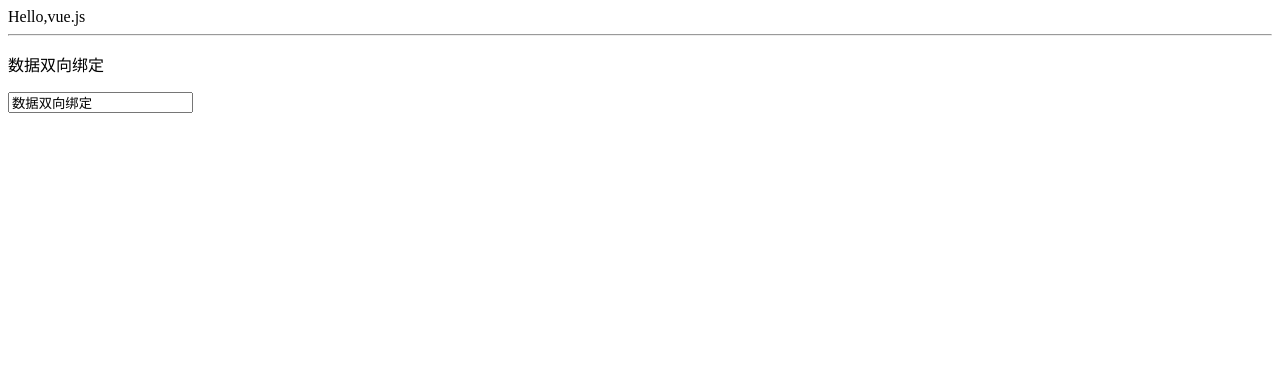
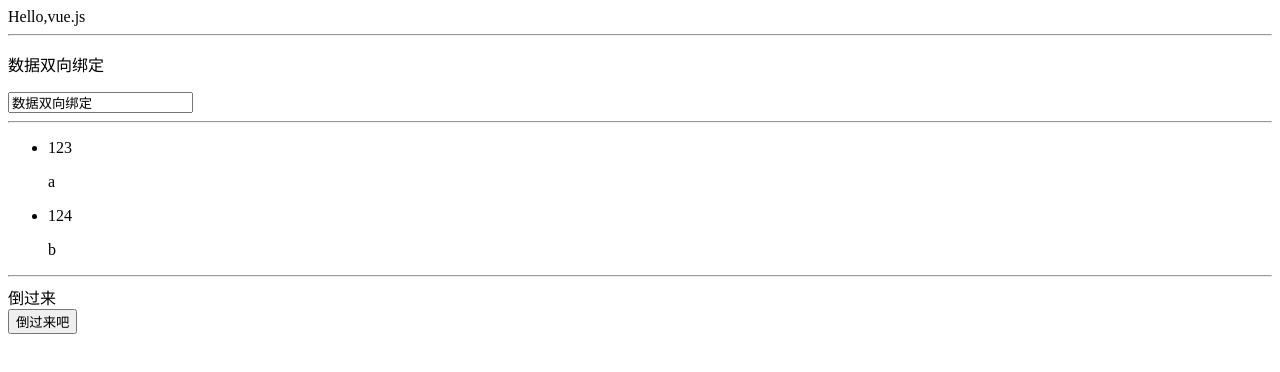
Before and after one commit to marsqinht/vue, a plain HTML site: page src/index.html in a window 1280 px wide. Drawn offline with Linux system fonts and the light colour scheme.

Commit message:
Vue 基本概念

```diff
--- a/src/index.html
+++ b/src/index.html
@@ -10,6 +10,20 @@
 	<div id="db">
 		<p>{{msg}}</p>
 		<input type="text" v-model='msg'>
+	</div>
+	<hr>
+	<div id="todo">
+		<ul>
+			<li v-for="i in data">
+				{{i.id}}
+				<p>{{i.name}}</p>
+			</li>
+		</ul>
+	</div>
+	<hr>
+	<div class="abc">
+		<div>{{msg}}</div>
+		<button v-on:click="test">倒过来吧</button>
 	</div>
 	<script type="text/javascript" src="../js/vue.js"></script>
 	<script type="text/javascript">
@@ -25,6 +39,31 @@
 				msg:'数据双向绑定'
 			}
 		})
+
+		new Vue({
+			el:"#todo",
+			data: {
+			    total:3,
+			    data:[
+			    	{id:123,name:"a"},
+			    	{id:124,name:"b"}
+			    ],
+			    susess:true
+			  }
+		})
+
+		new Vue({
+			el:'.abc',
+			data:{
+				msg:'倒过来'
+			},
+			methods:{
+				test:function(){
+					this.msg = this.msg.split('').reverse().join('')
+				}
+			}
+		})
+
 	</script>
 </body>
 </html>
```
Also changed, not shown: src/vue-compre.html (added, +53 -0 lines).
